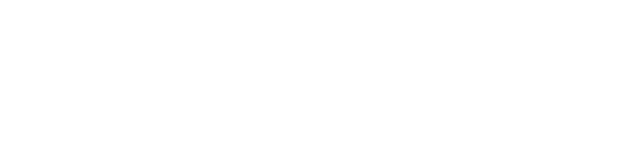
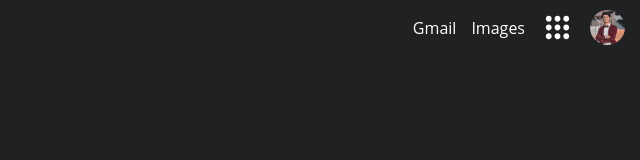
Before and after one commit to X-Vneer/Goolge-clone, a plain HTML site: page index.html in a window 1280 px wide. Shown: the whole page, without its empty margins (640-1280 px from the left). Drawn offline with Linux system fonts and the light colour scheme.

Commit message:
created header with its styles

```diff
--- a/css/main.css
+++ b/css/main.css
@@ -0,0 +1,53 @@
+/* global styles */
+
+:root {
+  --black-color: #202123;
+}
+body {
+  font-family: "Open Sans", sans-ser;
+  background-color: var(--black-color);
+}
+
+* {
+  -webkit-tap-highlight-color: transparent;
+  box-sizing: border-box;
+  -webkit-box-sizing: border-box;
+  -moz-box-sizing: border-box;
+  padding: 0;
+  margin: 0;
+}
+
+ul {
+  list-style: none;
+}
+/* end global styles */
+
+/* header styles */
+header {
+  display: flex;
+  justify-content: flex-end;
+  padding: 10px 15px;
+}
+
+nav ul {
+  display: flex;
+  align-items: center;
+  gap: 15px;
+}
+nav ul li .moreIcon {
+  width: 35px;
+  height: 35px;
+}
+nav ul li img {
+  display: block;
+  width: 35px;
+  border-radius: 50%;
+}
+nav ul li a {
+  display: block;
+  text-decoration: none;
+  color: white;
+  text-transform: capitalize;
+}
+
+/* end header styels */
--- a/index.html
+++ b/index.html
@@ -4,7 +4,35 @@
     <meta charset="UTF-8" />
     <meta http-equiv="X-UA-Compatible" content="IE=edge" />
     <meta name="viewport" content="width=device-width, initial-scale=1.0" />
-    <title>Document</title>
+    <!-- main css file -->
+    <link rel="stylesheet" href="css/main.css" />
+    <title>Google Clone</title>
   </head>
-  <body></body>
+  <body>
+    <header>
+      <nav>
+        <ul>
+          <li><a href="">Gmail</a></li>
+          <li><a href="">Images</a></li>
+          <li>
+            <a href="">
+              <div class="moreIcon">
+                <svg class="gb_Ve" focusable="false" viewBox="0 0 24 24">
+                  <path
+                    d="M6,8c1.1,0 2,-0.9 2,-2s-0.9,-2 -2,-2 -2,0.9 -2,2 0.9,2 2,2zM12,20c1.1,0 2,-0.9 2,-2s-0.9,-2 -2,-2 -2,0.9 -2,2 0.9,2 2,2zM6,20c1.1,0 2,-0.9 2,-2s-0.9,-2 -2,-2 -2,0.9 -2,2 0.9,2 2,2zM6,14c1.1,0 2,-0.9 2,-2s-0.9,-2 -2,-2 -2,0.9 -2,2 0.9,2 2,2zM12,14c1.1,0 2,-0.9 2,-2s-0.9,-2 -2,-2 -2,0.9 -2,2 0.9,2 2,2zM16,6c0,1.1 0.9,2 2,2s2,-0.9 2,-2 -0.9,-2 -2,-2 -2,0.9 -2,2zM12,8c1.1,0 2,-0.9 2,-2s-0.9,-2 -2,-2 -2,0.9 -2,2 0.9,2 2,2zM18,14c1.1,0 2,-0.9 2,-2s-0.9,-2 -2,-2 -2,0.9 -2,2 0.9,2 2,2zM18,20c1.1,0 2,-0.9 2,-2s-0.9,-2 -2,-2 -2,0.9 -2,2 0.9,2 2,2z"
+                    fill="white"
+                  ></path>
+                </svg>
+              </div>
+            </a>
+          </li>
+          <li>
+            <a href="">
+              <img src="./assets/profilePic.jpg" alt="profile" />
+            </a>
+          </li>
+        </ul>
+      </nav>
+    </header>
+  </body>
 </html>
```
